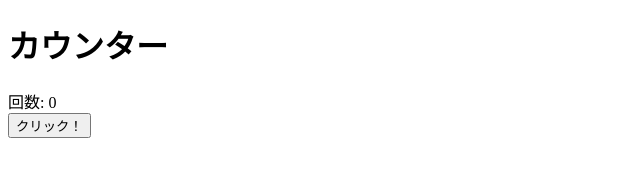
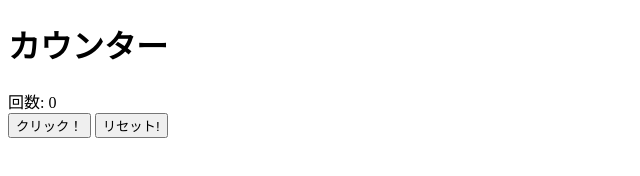
Before and after one commit to kyosu-1/narou_lecture1, a plain HTML site: page works/counter.html in a window 1280 px wide. Shown: the whole page, without its empty margins (0-640 px from the left). Drawn offline with Linux system fonts and the light colour scheme.

Commit message:
リセットボタンを追加

```diff
--- a/works/counter.html
+++ b/works/counter.html
@@ -9,5 +9,6 @@
   <h1>カウンター</h1>
   <div id="count">回数: 0</div>
   <button onclick="countUp()">クリック！</button>
+  <button onclick="reset_count()">リセット! </button>
 </body>
 </html>
--- a/works/counter.js
+++ b/works/counter.js
@@ -4,3 +4,9 @@ const countUp = () => {
   const countElement = document.querySelector('#count')
   countElement.innerText = '回数: ' + count
 }
+
+const reset_count = () => {
+    count = 0
+    const countElement = document.querySelector('#count')
+    countElement.innerText = '回数: ' +  count
+}
```
